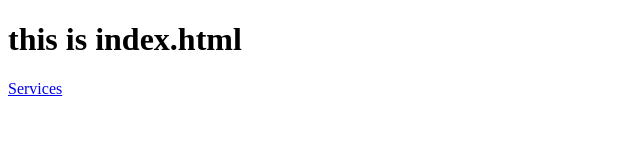
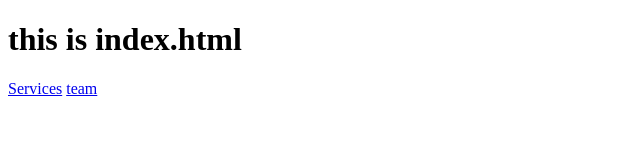
Before and after one commit to ajalkrish/group-3, a plain HTML site: page index.html in a window 1280 px wide. Shown: the full height of the page, 0-640 px from the left. Drawn offline with Linux system fonts and the light colour scheme.

Commit message:
updated index

```diff
--- a/index.html
+++ b/index.html
@@ -8,5 +8,6 @@
 <body>
    <h1>this is index.html</h1>
    <a href="Services.html">Services</a>
+   <a href="team.html">team</a>
 </body>
 </html>
```
